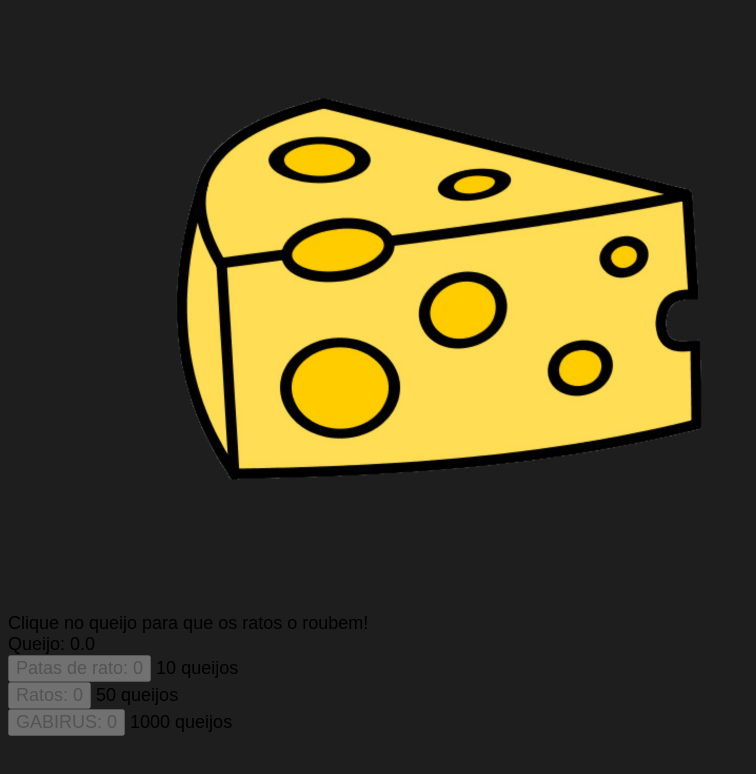
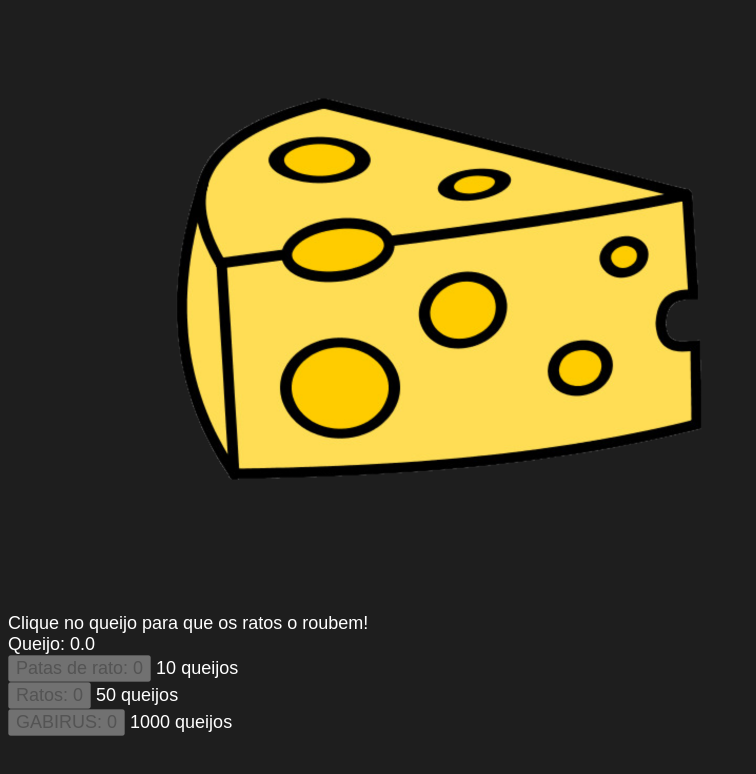
Before and after one commit to LuyzG/Rat_Clicker, a plain HTML site: page rat-clicker/index.html in a window 1280 px wide. Shown: the whole page, without its empty margins (0-756 px from the left). Drawn offline with Linux system fonts and the light colour scheme.

Commit message:
Text-color: White

```diff
--- a/rat-clicker/style.css
+++ b/rat-clicker/style.css
@@ -5,3 +5,6 @@
 body{
   background-color: #1e1e1e;
 }
+div, span {
+  color: white;
+}
```
